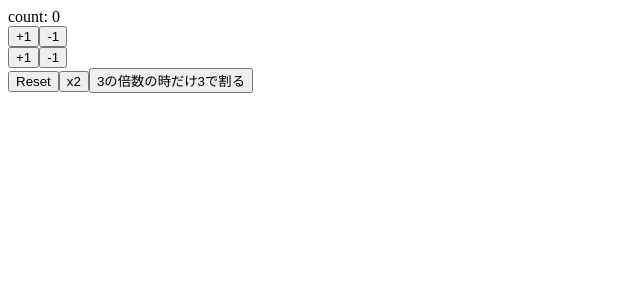
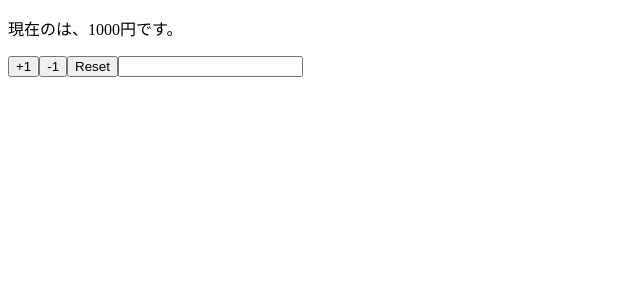
Before and after one commit to DaijiroNozaki-afk/react-hooks-101, a React (Create React App) app: page / in a window 1280 px wide. Shown: the top 300 px of the page, without its empty margins (0-640 px from the left). Built offline with nearby package versions, Linux system fonts and the light colour scheme.

Commit message:
implement component using multiple states

```diff
--- a/src/App.js
+++ b/src/App.js
@@ -1,36 +1,26 @@
 import React, { useState } from 'react';
 
-const App = () => {
-  const [count, setCount ] = useState(0)
+const App = props => {
 
-  const increment = () => setCount(count + 1)
-  const decrement = () => setCount(count - 1)
+  const [name, setName] = useState(props.name)
+  const [price, setPrice] = useState(props.price)
 
-  const increment2 = () => setCount(previousCount => previousCount + 1)
-  const decrement2 = () => setCount(previousCount => previousCount - 1)
-
-  const reset = () => setCount(0)
-  const multiple2 = () => setCount(count * 2)
-  const divisionIf3 = () => setCount((count%3 === 0) ? count / 3:count)
-
+  const reset = () => {
+    setPrice(props.price)
+    setName(props.name)
+  }
   return (
     <React.Fragment>
-    <div>count: {count}</div>
-    <div>
-      <button onClick={increment}>+1</button>
-      <button onClick={decrement}>-1</button>
-    </div>
-    <div>
-      <button onClick={increment2}>+1</button>
-      <button onClick={decrement2}>-1</button>
-    </div>
-    <div>
+      <p>現在の{name}は、{price}円です。</p>
+      <button onClick={() => setPrice(price + 1)}>+1</button>
+      <button onClick={() => setPrice(price - 1)}>-1</button>
       <button onClick={reset}>Reset</button>
-      <button onClick={multiple2}>x2</button>
-      <button onClick={divisionIf3}>3の倍数の時だけ3で割る</button>
-    </div>
+      <input value={name} onChange={e => setName(e.target.value)} />
     </React.Fragment>
   );
 }
-
+App.defaultProps = {
+  name: '',
+  price: 1000
+}
 export default App;
```
